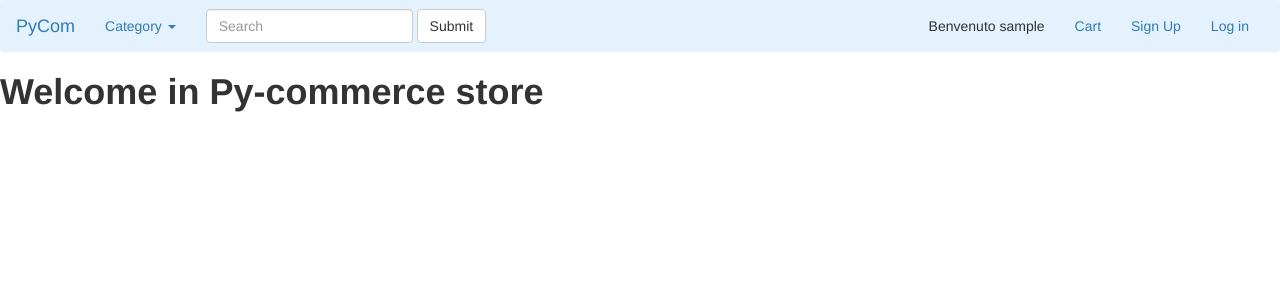
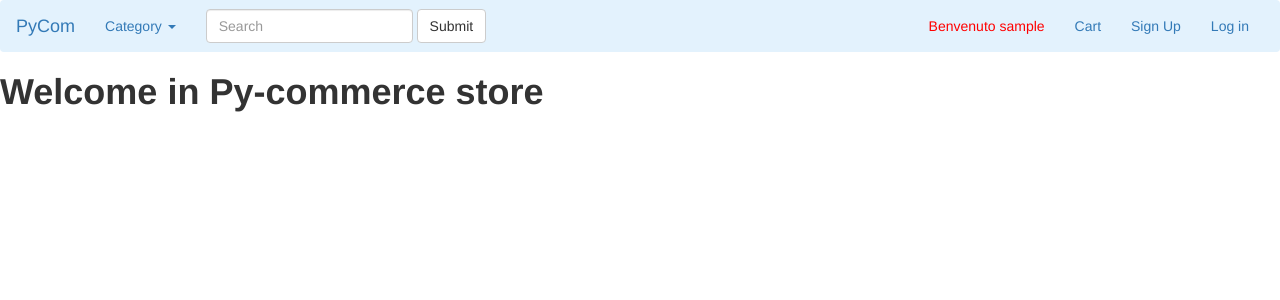
Before and after one commit to LeonardoChirivi/ecommerce, a Django app: template ecomstore/catalog/templates/catalog/home.html in a window 1280 px wide. Shown: the top 300 px of the page. Run offline with Django 3.2, Linux system fonts and the light colour scheme; the template is opened without the code that fills it: most values are stand-ins (such as "Sample title", 1, 10 or a date in 2020); some libraries are stand-ins or nearby versions.

Commit message:
fixed css file

```diff
--- /dev/null
+++ b/ecomstore/catalog/static/style.css
@@ -0,0 +1,3 @@
+#nome-utente {
+    color: #f00;
+}
--- a/ecomstore/catalog/templates/catalog/base.html
+++ b/ecomstore/catalog/templates/catalog/base.html
@@ -1,5 +1,5 @@
 <!DOCTYPE html>
-{% load staticfiles %}
+{% load static %}
 <html lang="en">
 <head>
     <meta charset="utf-8">
@@ -7,8 +7,8 @@
     <meta name="viewport" content="width=device-width, initial-scale=1">
     <meta charset="UTF-8">
     <title>Pycom | {% block title %}{% endblock %}</title>
+    <link rel="stylesheet" href="{% static 'style.css' %}">
     <link rel="stylesheet" href="{% static 'catalog/bootstrap/css/bootstrap.min.css' %}">
-    <link rel="stylesheet" href="{% static 'catalog/css/style.css' %}">
     <!-- HTML5 shim and Respond.js for IE8 support of HTML5 elements and media queries -->
     <!-- WARNING: Respond.js doesn't work if you view the page via file:// -->
     <!--[if lt IE 9]
--- a/ecomstore/catalog/templates/catalog/navigation-bar.html
+++ b/ecomstore/catalog/templates/catalog/navigation-bar.html
@@ -33,7 +33,7 @@
                 <button type="submit" class="btn btn-default">Submit</button>
             </form>
             <ul class="nav navbar-nav navbar-right">
-                <li><p class="navbar-text">Benvenuto {{username}}</p></li>
+                <li><p class="navbar-text" id="nome-utente">Benvenuto {{username}}</p></li>
                 <li><a href="#">Cart</a></li>
                 <li><a href="{% url 'add-user' %}">Sign Up</a></li>
                 <li><a  data-toggle="modal" href="#login-modal">Log in</a></li>
```
Also changed, not shown: ecomstore/catalog/static/catalog/css/style.css (deleted).
